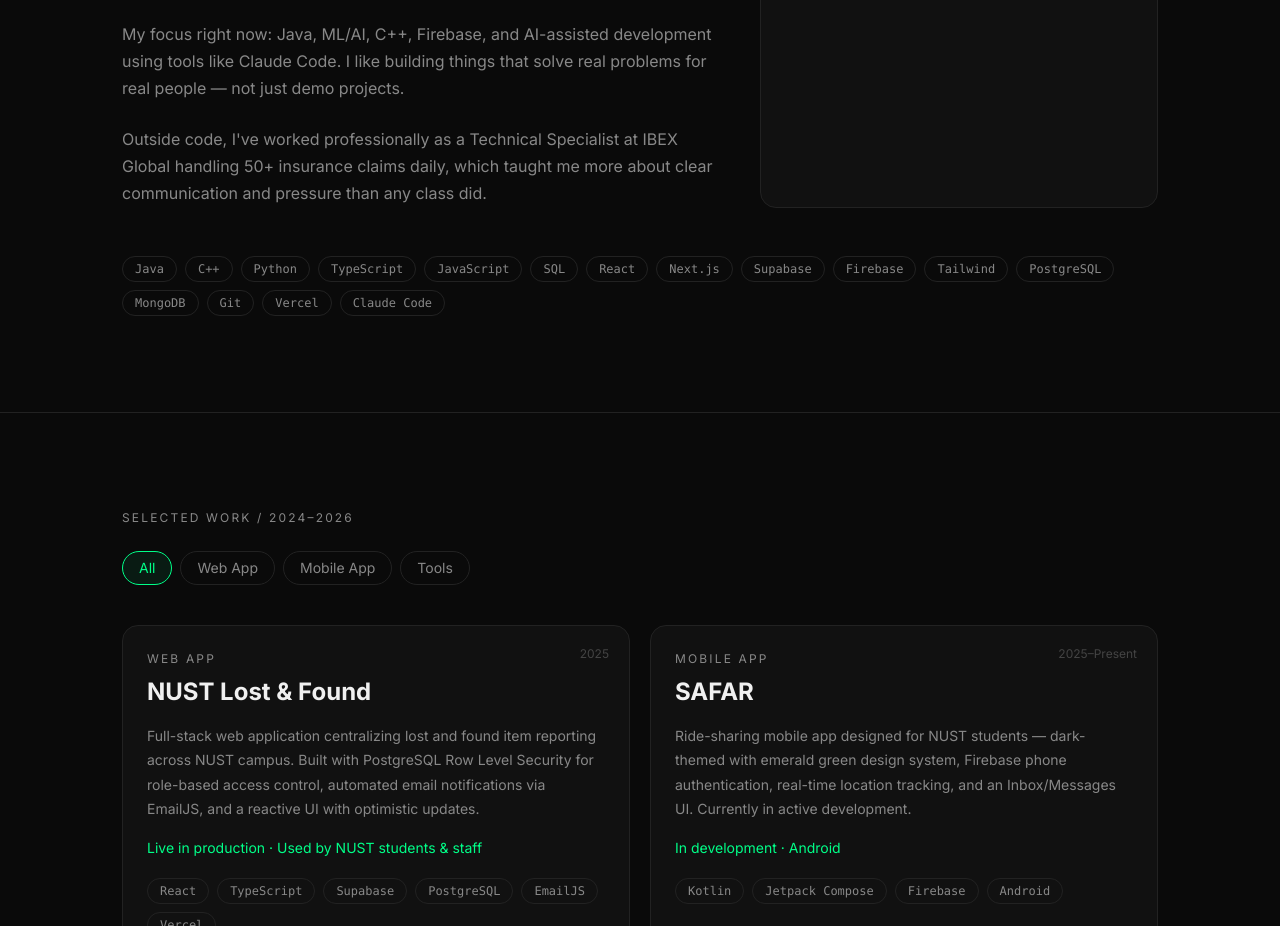
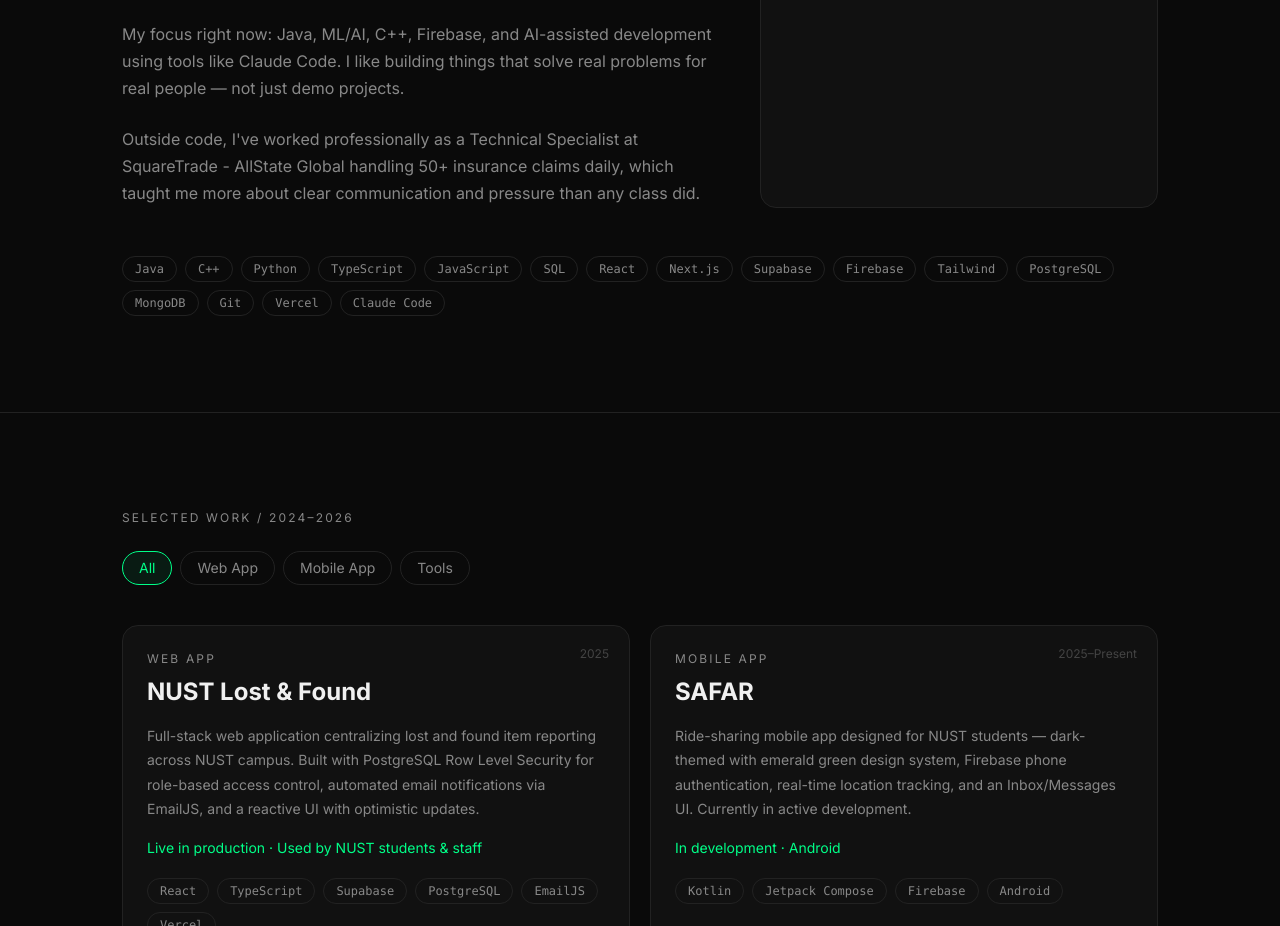
Before and after one commit to sa1ffffff/saif_portfolio, a Next.js app: page / in a window 1280 px wide. Shown: the part 1200-2126 px from the top of the page. Built offline with nearby package versions, Linux system fonts and the light colour scheme.

Commit message:
Update job title in About component

```diff
--- a/components/About.tsx
+++ b/components/About.tsx
@@ -43,7 +43,7 @@
                 Code. I like building things that solve real problems for real people — not just demo projects.
               </p>
               <p>
-                Outside code, I&apos;ve worked professionally as a Technical Specialist at IBEX Global handling 50+
+                Outside code, I&apos;ve worked professionally as a Technical Specialist at SquareTrade - AllState Global handling 50+
                 insurance claims daily, which taught me more about clear communication and pressure than any class did.
               </p>
             </div>
```
